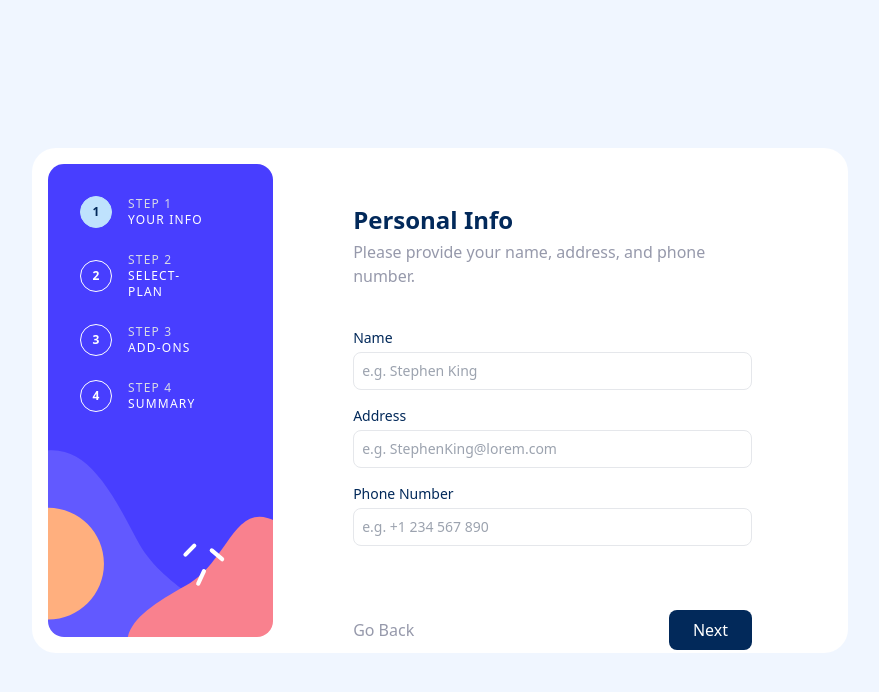
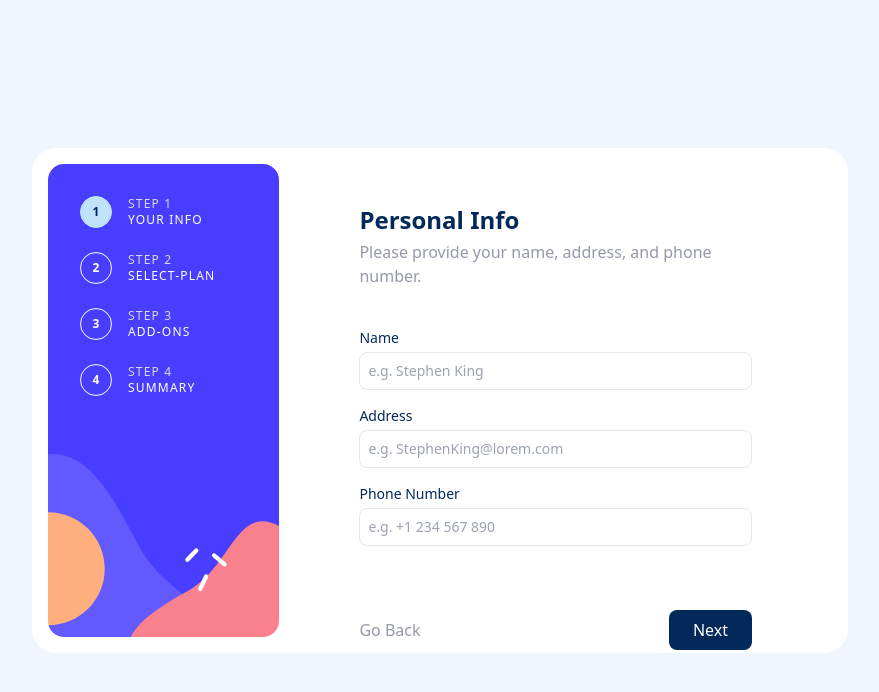
Before and after one commit to theritikshah/multi-step-form, a Next.js app: page /your-info in a window 1280 px wide. Shown: the top 692 px of the page, without its empty margins (200-1079 px from the left). Built offline with nearby package versions, Linux system fonts and the light colour scheme.

Commit message:
style fix: step title nowrap

```diff
--- a/app/components/common/Step/index.tsx
+++ b/app/components/common/Step/index.tsx
@@ -31,7 +31,7 @@ const Step = ({ count, label, value }: Props) => {
         </div>
         <div className=" flex-col hidden md:flex">
           <span className="text-xs tracking-widest  m-0 text-light-gray">{`STEP ${count}`}</span>
-          <span className="text-xs tracking-widest uppercase font-medium m-0">
+          <span className="text-xs whitespace-nowrap tracking-widest uppercase font-medium m-0">
             {label}
           </span>
         </div>
```
